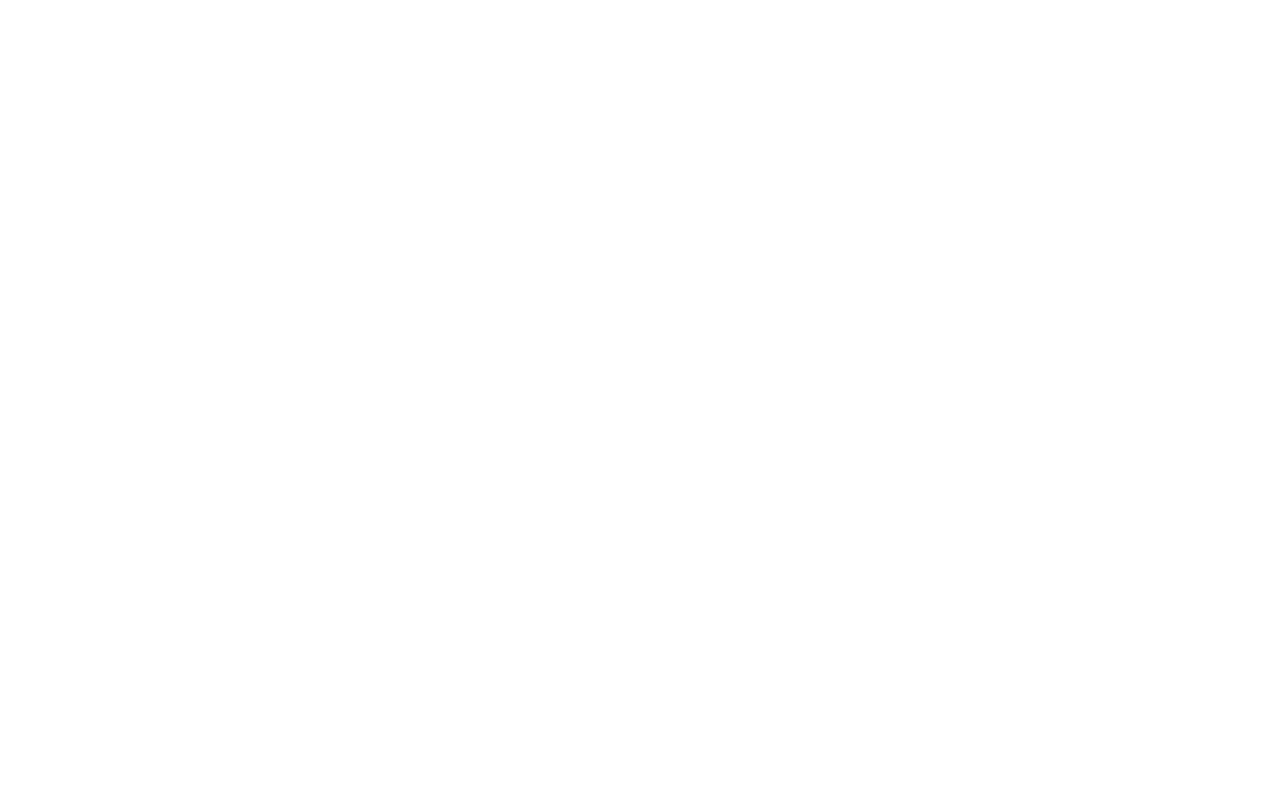
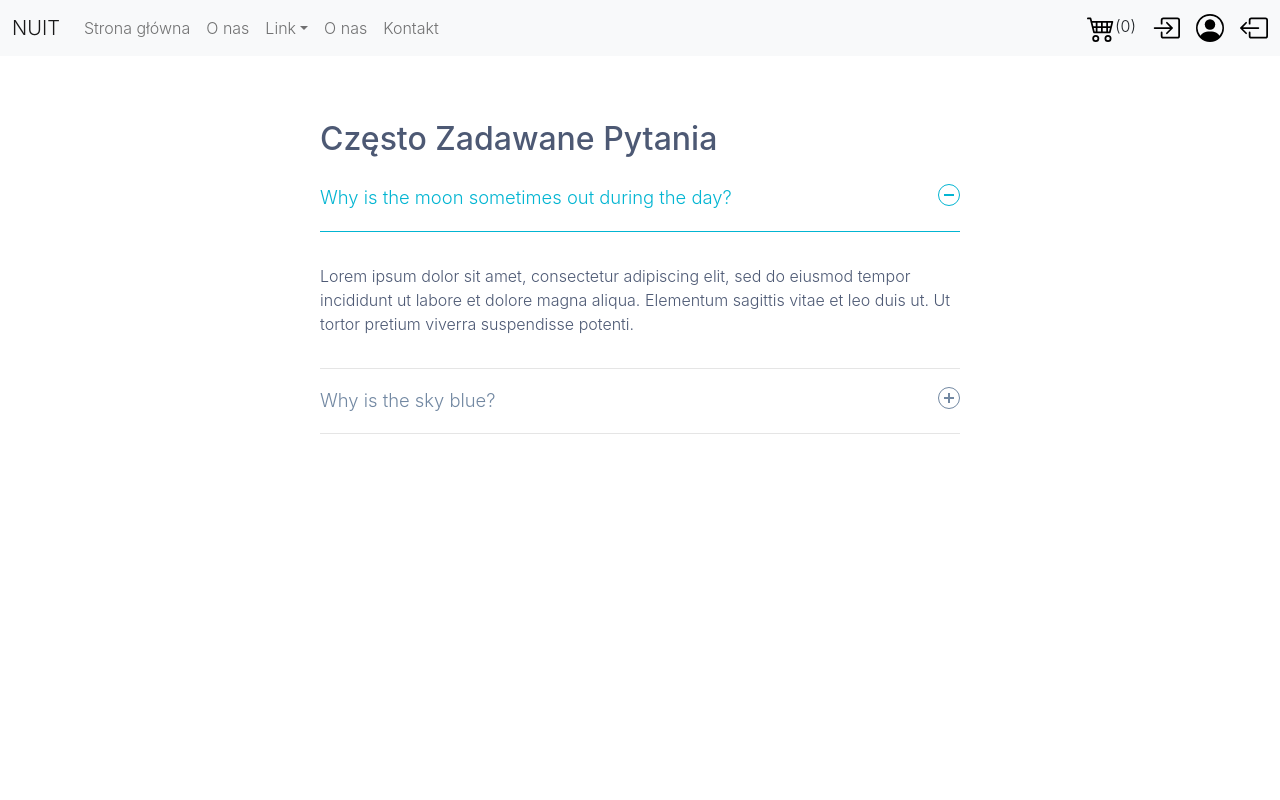
Before and after one commit to bdaf/Internet_shop, a React (Create React App) app in the folder frontend/: page /faq in a window 1280 px wide. Before the commit this address had no page. Shown: the top 800 px of the page. Built offline with nearby package versions, Linux system fonts and the light colour scheme.

Commit message:
add static FAQ

```diff
--- a/frontend/src/App.js
+++ b/frontend/src/App.js
@@ -7,10 +7,14 @@
 import ProductDetails from './pages/ProductDetails/ProductDetails';
 import About from './pages/About/About';
 import Contact from './pages/Contact/Contact';
+
 import Cart from './pages/Cart/Cart';
 
+import Faq from './pages/FAQ/Faq';
+import EmployeePanel from './pages/EmployeePanel/EmployeePanel';
+
+
 import './App.css';
-
 
 function App() {
 
@@ -19,6 +23,8 @@
       <Route path="/" element={<Home />} />
       <Route path="/about" element={<About />} />
       <Route path="/contact" element={<Contact />} />
+      <Route path="/faq" element={<Faq />} />
+      <Route path="/panel" element={<EmployeePanel />} />
       <Route path="/login" element={<Login />} />
       <Route path="/register" element={<Register />} />
       <Route path="/detail/:id" element={<ProductDetails />} />
--- /dev/null
+++ b/frontend/src/pages/FAQ/Faq.js
@@ -0,0 +1,35 @@
+
+import Footer from '../../components/Footer/Footer';
+import Navbar from '../../components/Navbar/Navbar';
+import styles from './Faq.module.scss';
+
+const Faq = () => {
+    return (
+        <>
+            <Navbar />
+            <div className={styles.bodyContainer}>
+                <div className={styles.container}>
+                    <h2>Często Zadawane Pytania</h2>
+                    <div className={styles.accordion}>
+                        <div className={styles.accordionItem}>
+                            <button aria-expanded="true"><span className={styles.accordionTitle}>Why is the moon sometimes out during the day?</span><span className={styles.icon} aria-hidden="true"></span></button>
+                            <div className={styles.accordionContent}>
+                                <p>Lorem ipsum dolor sit amet, consectetur adipiscing elit, sed do eiusmod tempor incididunt ut labore et dolore magna aliqua. Elementum sagittis vitae et leo duis ut. Ut tortor pretium viverra suspendisse potenti.</p>
+                            </div>
+                        </div>
+                        <div className={styles.accordionItem}>
+                            <button aria-expanded="false"><span className={styles.accordionTitle}>Why is the sky blue?</span><span className={styles.icon} aria-hidden="true"></span></button>
+                            <div className={styles.accordionContent}>
+                                <p>Lorem ipsum dolor sit amet, consectetur adipiscing elit, sed do eiusmod tempor incididunt ut labore et dolore magna aliqua. Elementum sagittis vitae et leo duis ut. Ut tortor pretium viverra suspendisse potenti.</p>
+                            </div>
+                        </div>
+                    </div>
+                </div>
+            </div>
+            <Footer />
+        </>
+
+    );
+}
+
+export default Faq
--- /dev/null
+++ b/frontend/src/pages/FAQ/Faq.module.scss
@@ -0,0 +1,120 @@
+@import url('https://fonts.googleapis.com/css?family=Hind:300,400&display=swap');
+
+$bg: #fff;
+$text: #7288a2;
+$gray: #4d5974;
+$lightgray: #e5e5e5;
+$blue: #03b5d2;
+
+* {
+  box-sizing: border-box;
+  &::before, &::after {
+    box-sizing: border-box;
+  }
+}
+
+.bodyContainer {
+  margin: 0;
+  padding: 0;
+  font-family: 'Hind', sans-serif;
+  background: $bg;
+  color: $gray;
+  display: flex;
+  min-height: 100vh;
+}
+
+.container {
+  margin: 0 auto;
+  padding: 4rem;
+  width: 48rem;
+}
+
+.accordion {
+  .accordionItem {
+    border-bottom: 1px solid $lightgray;
+    button[aria-expanded='true'] {
+      border-bottom: 1px solid $blue;
+    }
+  }
+  button {
+    position: relative;
+    display: block;
+    text-align: left;
+    width: 100%;
+    padding: 1em 0;
+    color: $text;
+    font-size: 1.15rem;
+    font-weight: 400;
+    border: none;
+    background: none;
+    outline: none;
+    &:hover, &:focus {
+      cursor: pointer;
+      color: $blue;
+      &::after {
+        cursor: pointer;
+        color: $blue;
+        border: 1px solid $blue;
+      }
+    }
+    .accordionTitle {
+      padding: 1em 1.5em 1em 0;
+    }
+    .icon {
+      display: inline-block;
+      position: absolute;
+      top: 18px;
+      right: 0;
+      width: 22px;
+      height: 22px;
+      border: 1px solid;
+      border-radius: 22px;
+      &::before {
+        display: block;
+        position: absolute;
+        content: '';
+        top: 9px;
+        left: 5px;
+        width: 10px;
+        height: 2px;
+        background: currentColor;
+      }
+      &::after {
+        display: block;
+        position: absolute;
+        content: '';
+        top: 5px;
+        left: 9px;
+        width: 2px;
+        height: 10px;
+        background: currentColor;
+      }
+    }
+  }
+  button[aria-expanded='true'] {
+    color: $blue;
+    .icon {
+      &::after {
+        width: 0;
+      }
+    }
+    + .accordionContent {
+      opacity: 1;
+      max-height: 9em;
+      transition: all 200ms linear;
+      will-change: opacity, max-height;
+    }
+  }
+  .accordionContent {
+    opacity: 0;
+    max-height: 0;
+    overflow: hidden;
+    transition: opacity 200ms linear, max-height 200ms linear;
+    will-change: opacity, max-height;
+    p {
+      font-size: 1rem;
+      font-weight: 300;
+      margin: 2em 0;
+    }
+  }
+}
```
